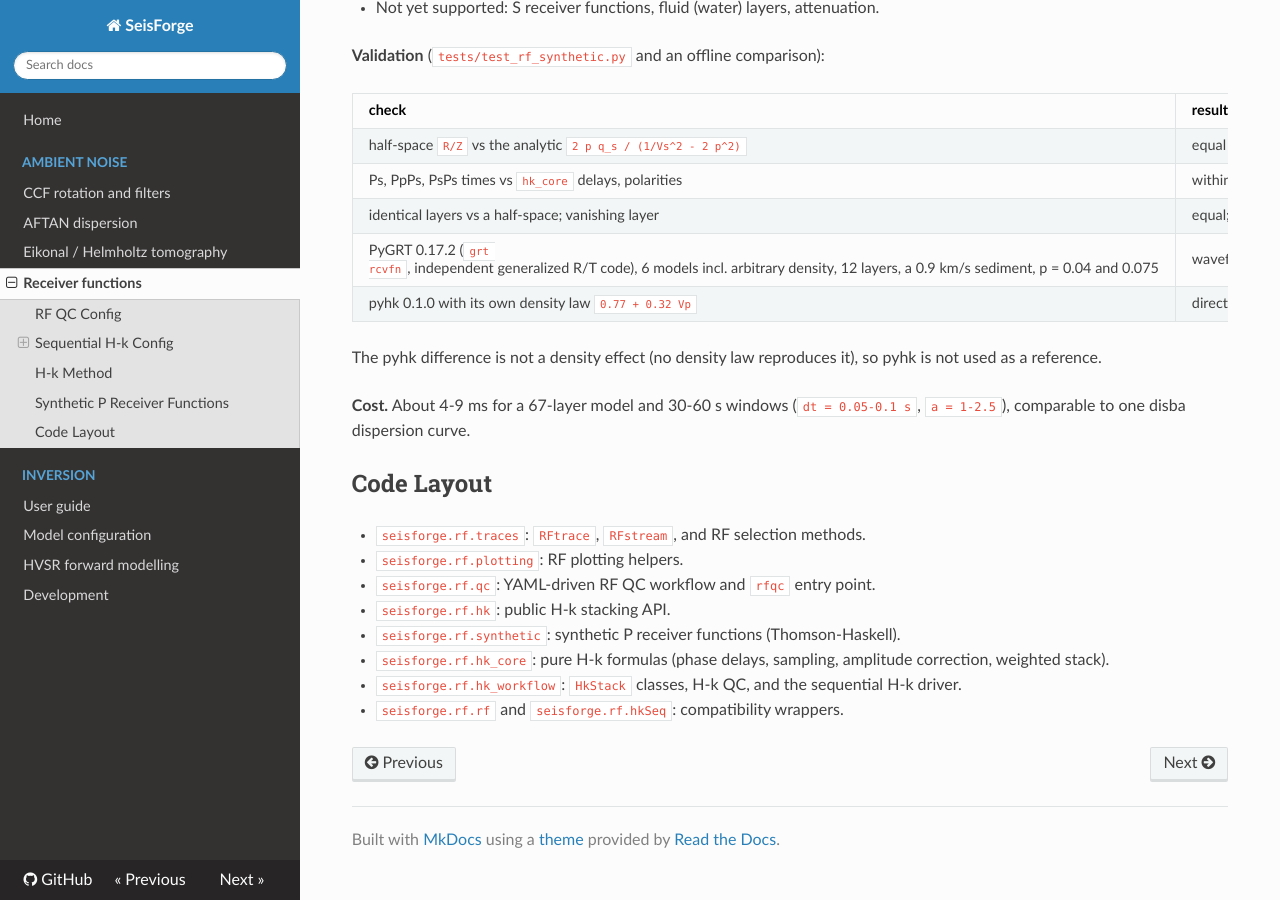
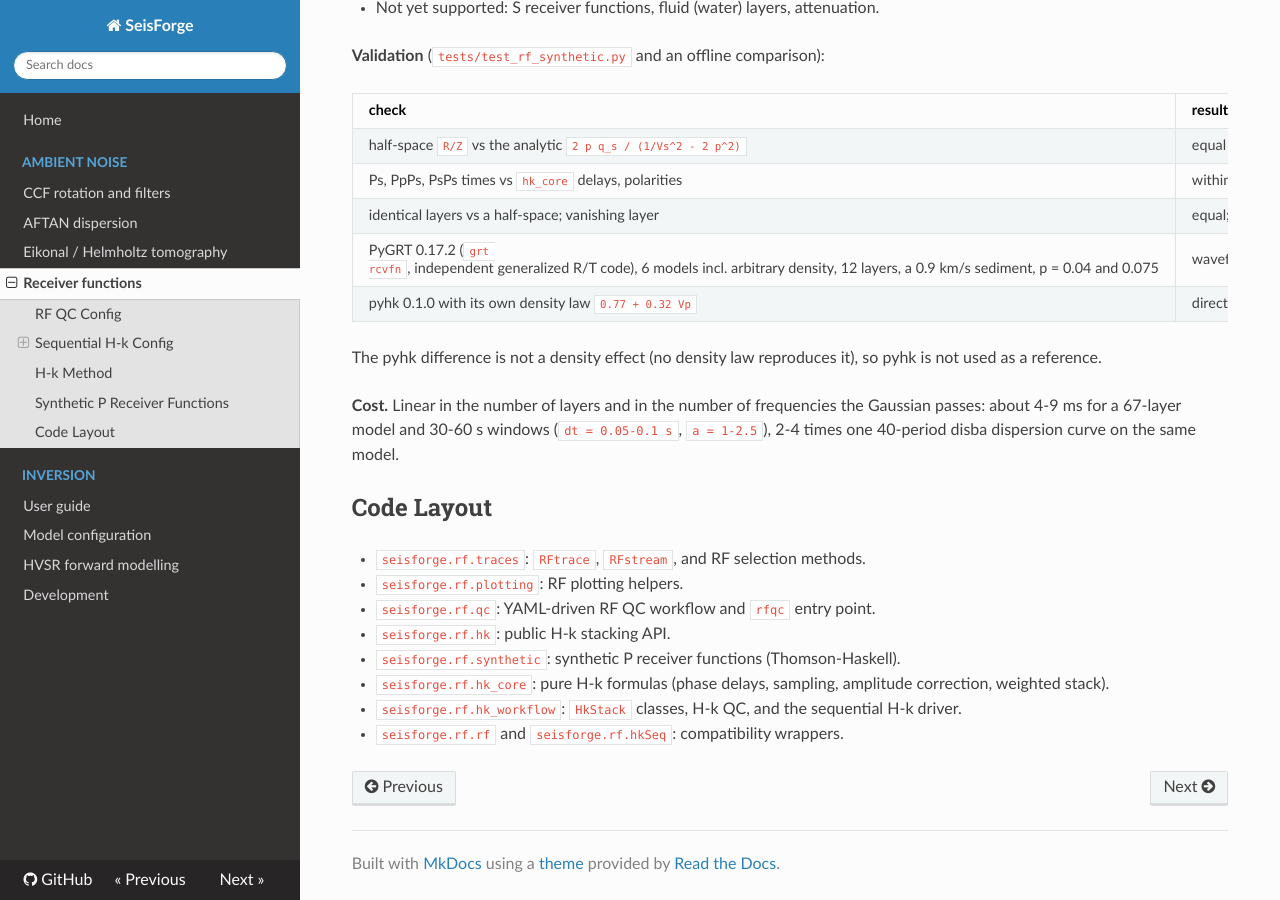
Before and after one commit to LevCarlo/SeisForge, an MkDocs documentation site: the page built from docs/rf_workflow.md, in a window 1280 px wide and 900 px high, scrolled down 3787 px. Built offline with MkDocs 1.6.1, drawn with Linux system fonts in a browser that asks for light colours; nearby versions of some CDN libraries.

Commit message:
docs: state measured RF forward cost relative to disba
Co-Authored-By: Claude Opus 5.5 <noreply@anthropic.com>

```diff
--- a/docs/rf_workflow.md
+++ b/docs/rf_workflow.md
@@ -188,8 +188,10 @@ prediction.time_s, prediction.rf
 The pyhk difference is not a density effect (no density law reproduces it),
 so pyhk is not used as a reference.
 
-**Cost.** About 4-9 ms for a 67-layer model and 30-60 s windows
-(`dt = 0.05-0.1 s`, `a = 1-2.5`), comparable to one disba dispersion curve.
+**Cost.** Linear in the number of layers and in the number of frequencies the
+Gaussian passes: about 4-9 ms for a 67-layer model and 30-60 s windows
+(`dt = 0.05-0.1 s`, `a = 1-2.5`), 2-4 times one 40-period disba dispersion
+curve on the same model.
 
 ## Code Layout
 
```
